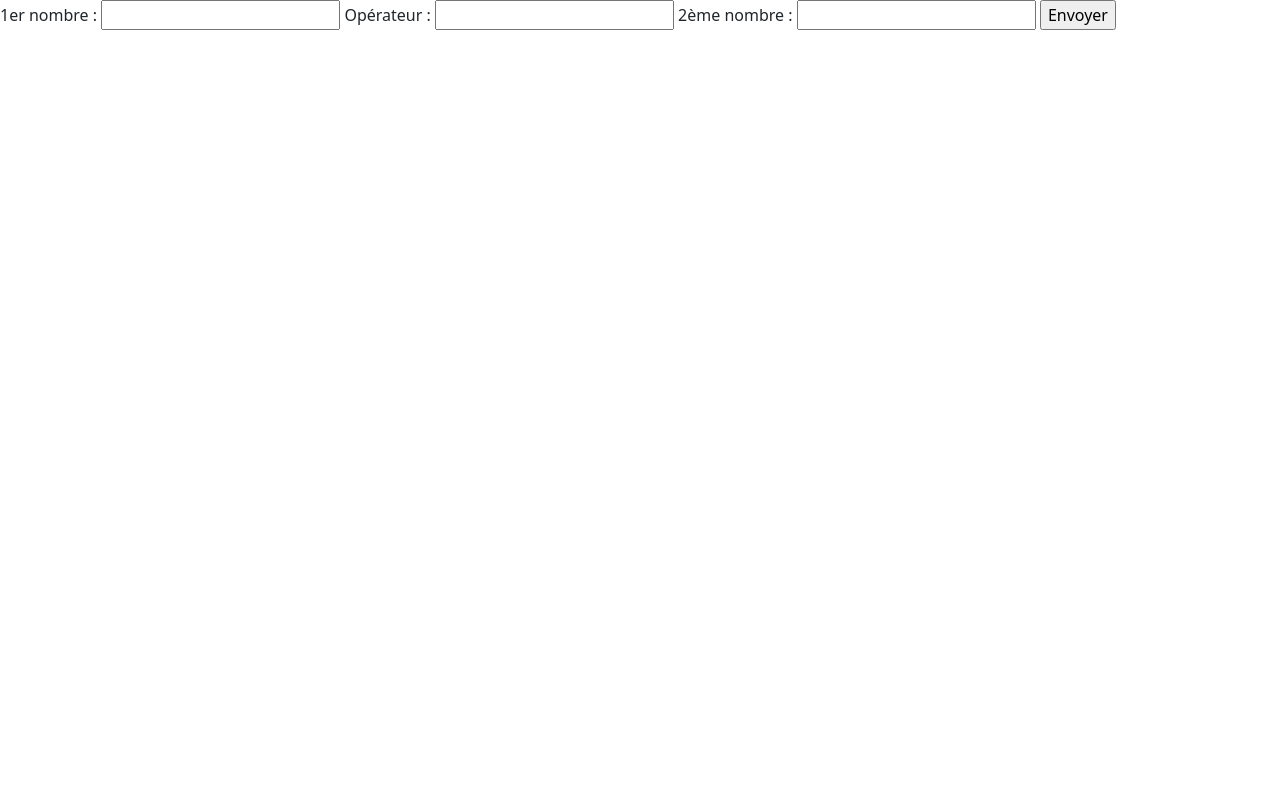
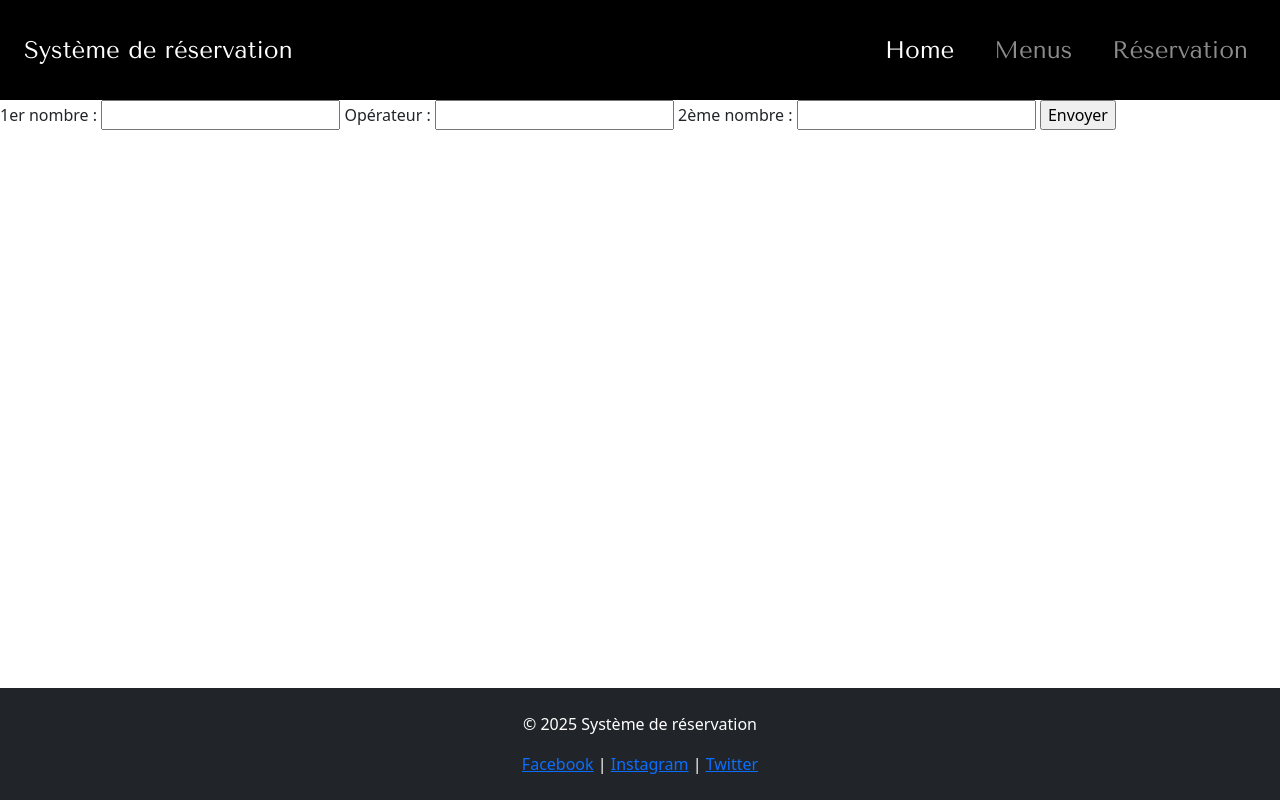
Before and after one commit to Matthieuhamon/Reservation, a PHP site: page / in a window 1280 px wide. Run offline with PHP 8.4, Linux system fonts and the light colour scheme.

Commit message:
Header et Footer

```diff
--- a/assets/css/style.css
+++ b/assets/css/style.css
@@ -0,0 +1,8 @@
+:root {
+    /*Typographie*/
+    --primary-font: "Tenor Sans", serif;
+}
+
+.titre {
+    font-family: var(--primary-font);
+}
--- a/footer.php
+++ b/footer.php
@@ -0,0 +1,6 @@
+<p>&copy; 2025 Système de réservation</p>
+<p>
+    <a href="#">Facebook</a> |
+    <a href="#">Instagram</a> |
+    <a href="#">Twitter</a>
+</p>
--- a/header.php
+++ b/header.php
@@ -0,0 +1,18 @@
+<nav class="navbar navbar-expand-lg bg-black" data-bs-theme="dark">
+    <div class="container-fluid py-3 px-4">
+        <a class="nav-link active titre fs-4 text-white" href="index.php">Système de réservation</a>
+        <div class="collapse navbar-collapse" id="navbarNav">
+            <ul class="navbar-nav ms-auto gap-4">
+                <li class="nav-item">
+                    <a class="nav-link active titre fs-4" href="index.php">Home</a>
+                </li>
+                <li class="nav-item">
+                    <a class="nav-link titre fs-4" href="menus.html">Menus</a>
+                </li>
+                <li class="nav-item">
+                    <a class="nav-link titre fs-4" href="reservation.html">Réservation</a>
+                </li>
+            </ul>
+        </div>
+    </div>
+</nav>
--- a/index.php
+++ b/index.php
@@ -7,16 +7,27 @@
     <link rel="stylesheet" href="assets/css/style.css">
     <link rel="preconnect" href="https://fonts.googleapis.com">
     <link rel="preconnect" href="https://fonts.gstatic.com" crossorigin>
+    <link href="https://fonts.googleapis.com/css2?family=Tenor+Sans&display=swap" rel="stylesheet">
     <link href="https://cdn.jsdelivr.net/npm/bootstrap@5.3.3/dist/css/bootstrap.min.css" rel="stylesheet" integrity="sha384-QWTKZyjpPEjISv5WaRU9OFeRpok6YctnYmDr5pNlyT2bRjXh0JMhjY6hW+ALEwIH" crossorigin="anonymous">
     <script src="https://cdn.jsdelivr.net/npm/bootstrap@5.3.3/dist/js/bootstrap.bundle.min.js" integrity="sha384-YvpcrYf0tY3lHB60NNkmXc5s9fDVZLESaAA55NDzOxhy9GkcIdslK1eN7N6jIeHz" crossorigin="anonymous"></script>
     <title>Système de réservation</title>
 </head>
-<body>
+<body class="d-flex flex-column" style="min-height: 100vh;">
+    <header>
+        <?php require 'header.php'; ?>
+    </header>
+
+    <main class="flex-grow-1">
         <form method="POST" action="traitement.php">
         1er nombre : <input type="text" name="nombre1">
         Opérateur : <input type="text" name="opérateur">
         2ème nombre : <input type="text" name="nombre2">
         <input type="submit" value="Envoyer">
         </form>
+    </main>
+
+    <footer class="bg-dark text-white text-center pt-4 pb-2" style="margin-top: 10vh;">
+        <?php require 'footer.php'; ?>
+    </footer>
 </body>
 </html>
```
Also changed, not shown: db.php (+11 -0 lines). Lines whose indentation alone changed are shown as unchanged.
